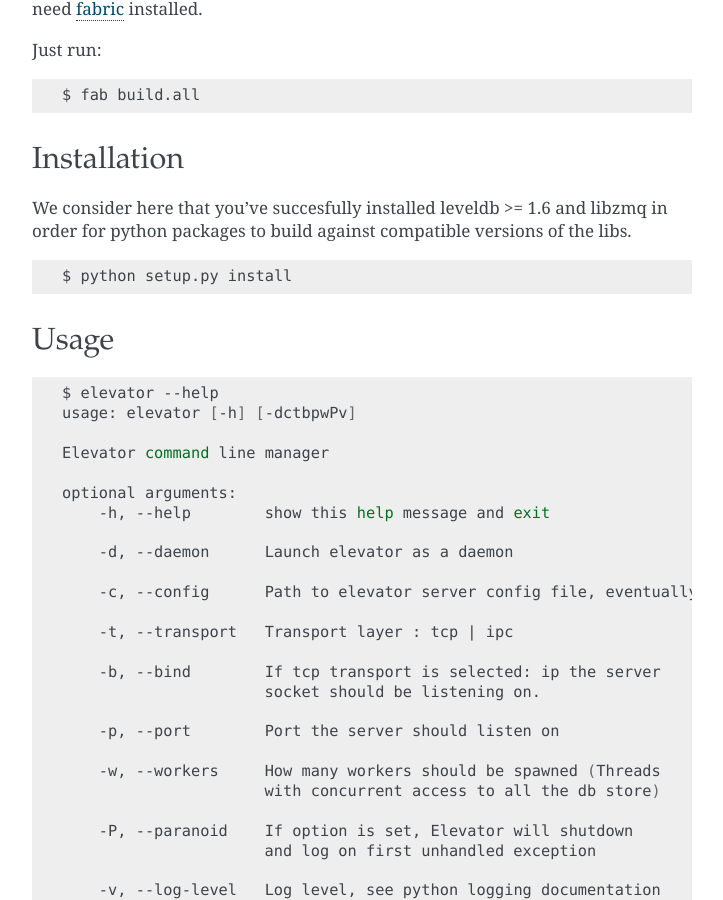
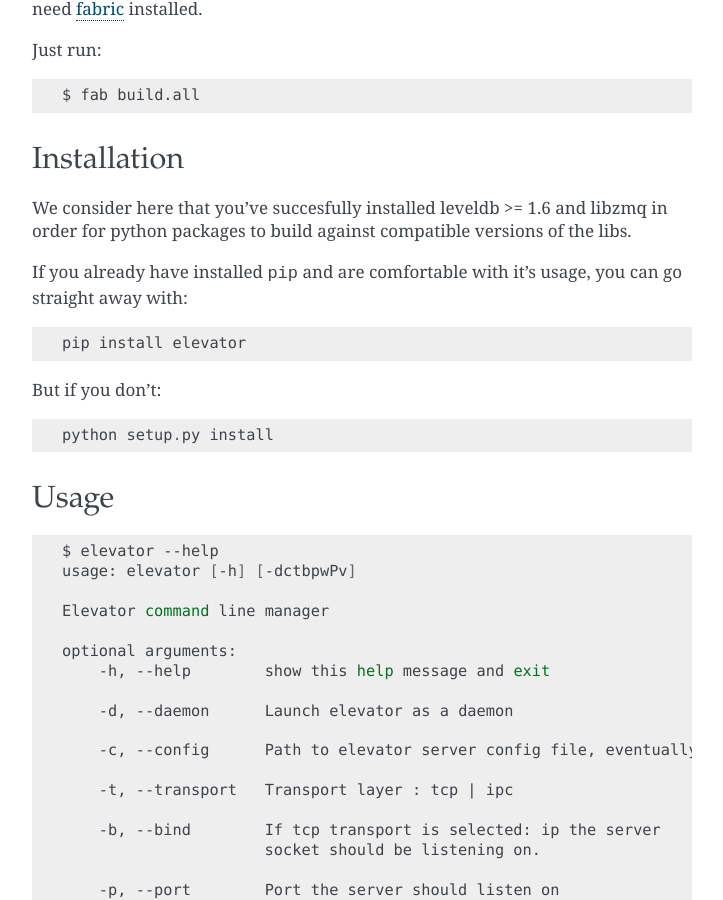
Before and after one commit to oleiade/Elevator, a Sphinx documentation site: the page built from docs/source/guide.rst, in a window 1280 px wide and 900 px high, scrolled down 1401 px. Shown: the whole window, without its empty margins (388-1111 px from the left). Built offline with Sphinx 7.4.7, drawn with Linux system fonts in a browser that asks for light colours.

Commit message:
Hotfix: Fixing install instruction

```diff
--- a/README.rst
+++ b/README.rst
@@ -27,7 +27,11 @@ Depends on
 Installation
 ============
 
-::
+The easy way::
+
+    pip install elevator
+
+The hacker way::
 
     $ pip install fabric
     $ fab build
--- a/docs/source/guide.rst
+++ b/docs/source/guide.rst
@@ -73,9 +73,15 @@ Installation
 We consider here that you've succesfully installed leveldb >= 1.6 and libzmq in order
 for python packages to build against compatible versions of the libs.
 
-.. code-block:: bash
+If you already have installed ``pip`` and are comfortable with it's usage,
+you can go straight away with::
 
-    $ python setup.py install
+    pip install elevator
+
+
+But if you don't::
+
+    python setup.py install
 
 .. _usage:
 
```
